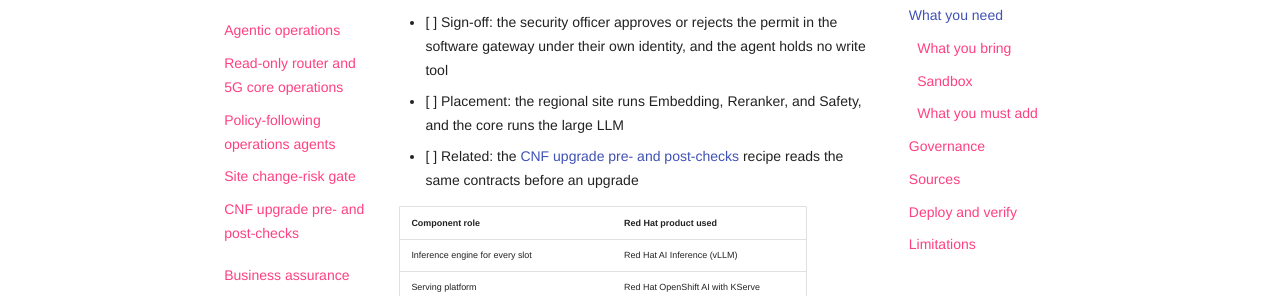
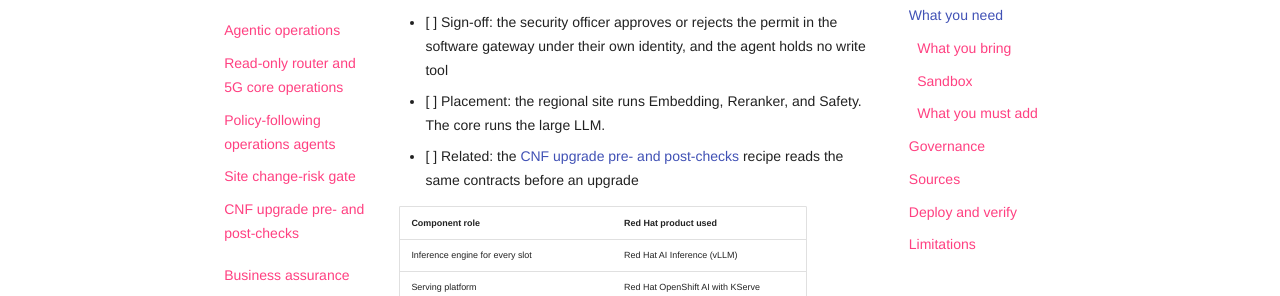
Before and after one commit to ravisharma5/otel-telco-blueprints, an MkDocs documentation site: the page built from catalog/security/software-onboarding-cve-review/README.md, in a window 1280 px wide and 900 px high, scrolled down 993 px. Shown: the part 167-463 px from the top of the window. Built offline with MkDocs 1.6.1 and Material for MkDocs 9.7.7, drawn with Linux system fonts in a browser that asks for light colours; nearby versions of some CDN libraries; library files that are not in the unit come from our copies.

Commit message:
fix(catalog): keep one tier per placement sentence on the onboarding entry

```diff
--- a/catalog/security/software-onboarding-cve-review/README.md
+++ b/catalog/security/software-onboarding-cve-review/README.md
@@ -70,7 +70,7 @@ _Stub: this catalog entry has no worked example or diagram yet._
 - [ ] Components: one product for each role in the components table
 - [ ] Integrations: the inventory, security and CVE, compliance, and software gateway contracts, all read-only, behind the MCP gateway, which denies each call unless a role allows it, as [PB-05](../../../platform/integration/README.md#per-tool-authorization) sets out
 - [ ] Sign-off: the security officer approves or rejects the permit in the software gateway under their own identity, and the agent holds no write tool
-- [ ] Placement: the regional site runs Embedding, Reranker, and Safety, and the core runs the large LLM
+- [ ] Placement: the regional site runs Embedding, Reranker, and Safety. The core runs the large LLM.
 - [ ] Related: the [CNF upgrade pre- and post-checks](../../agentic-operations/cnf-upgrade-checks/README.md) recipe reads the same contracts before an upgrade
 
 | Component role | Red Hat product used |
```
